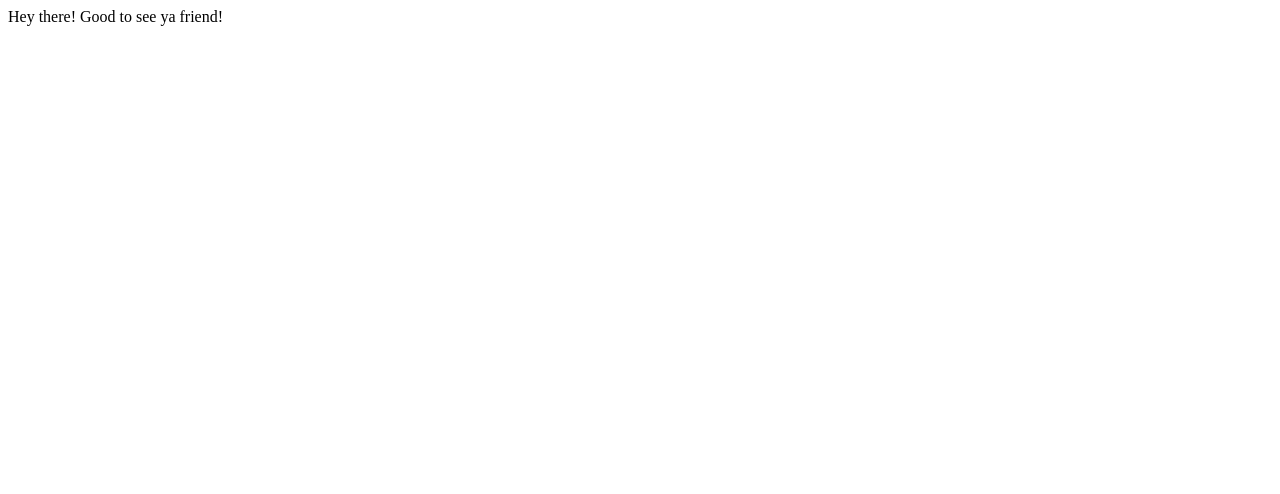
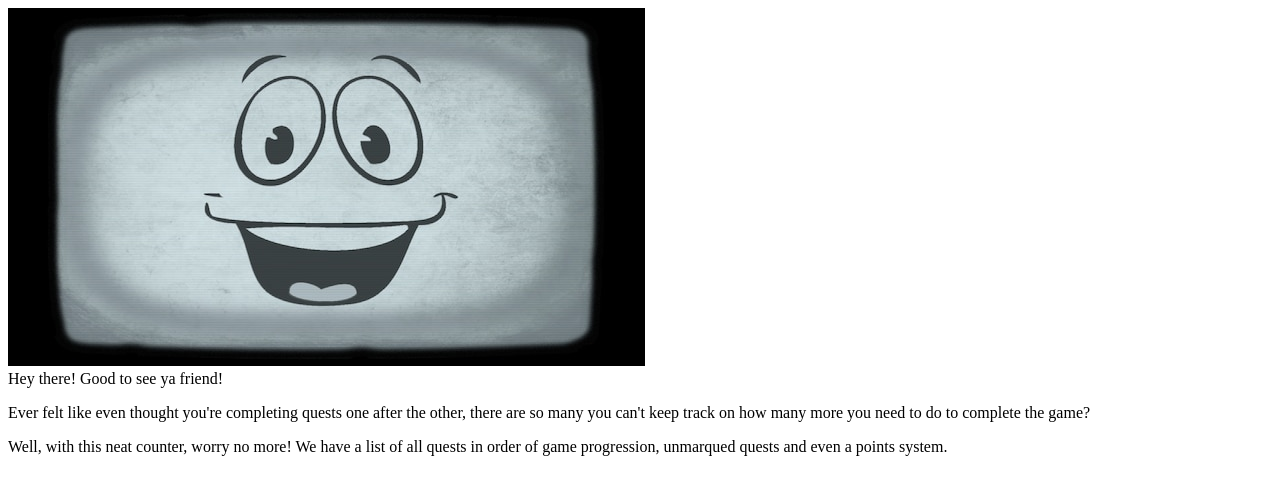
Before and after one commit to FrankenDrakken/JavaScript-Practices, a plain HTML site: page index.html in a window 1280 px wide. Drawn offline with Linux system fonts and the light colour scheme.

Commit message:
Added header and Yes-man portrait, need to stylize

```diff
--- a/index.html
+++ b/index.html
@@ -6,7 +6,14 @@
     <title>Fallout New Vegas Quest Counter!</title>
 </head>
 <body>
-    <header class="Header"> Hey there! Good to see ya friend!</header>
+    <img src="images/yes-man.jpg" alt="yes-man">
+    <header class="header">Hey there! Good to see ya friend!</header>
+    <div class="top-introduction">
+        <p>Ever felt like even thought you're completing quests one after the other, there are so many you can't keep track on how many more you need to do to complete the game?</p>
+        <p>Well, with this neat counter, worry no more! We have a list of all quests in order of game progression, unmarqued quests and even a points system.</p>
+    </div>
+    <div class="mid-content">
 
+    </div>
 </body>
 </html>
```
Also changed, not shown: images/yes-man.jpg (added), index.css (added).
